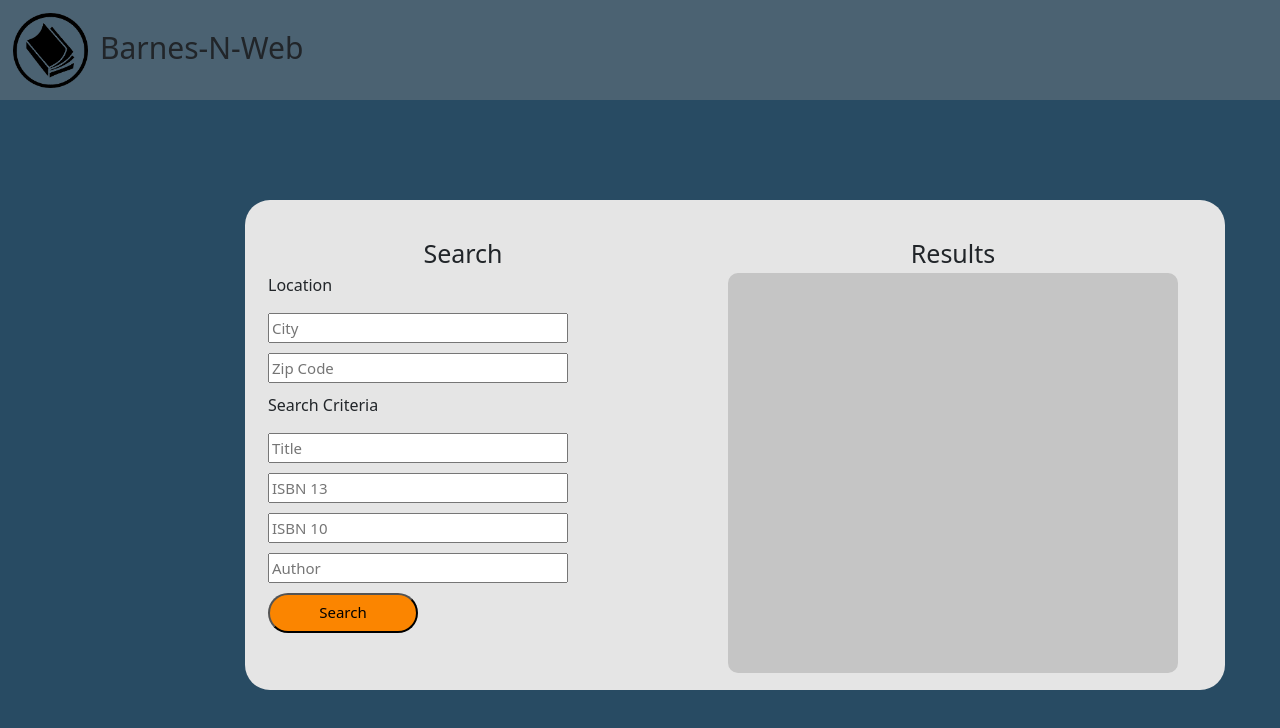
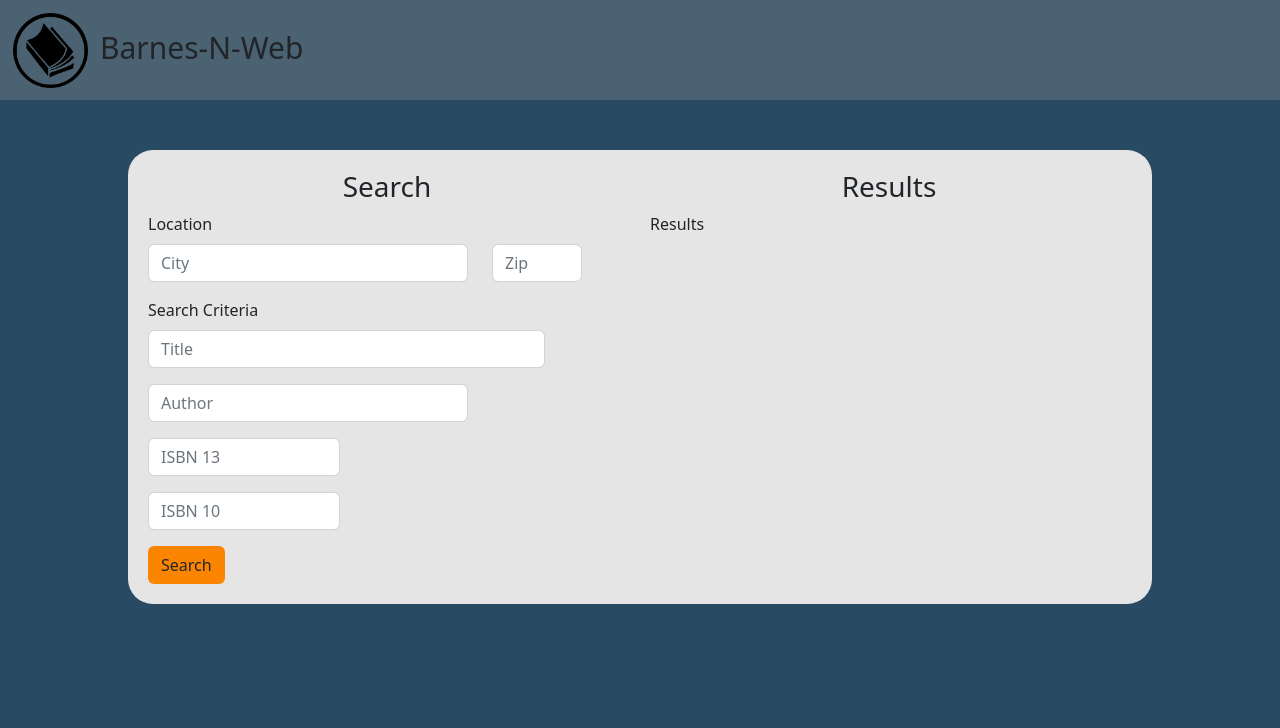
Before and after one commit to rigrergl/barnes-n-web, a Next.js app in the folder barnes-n-web/: page /Search in a window 1280 px wide. Shown: the top 728 px of the page. Built offline with nearby package versions, Linux system fonts and the light colour scheme.

Commit message:
Initial Fixes for Search Page

```diff
--- a/barnes-n-web/pages/Search.tsx
+++ b/barnes-n-web/pages/Search.tsx
@@ -1,61 +1,26 @@
+import Row from "react-bootstrap/Row";
+import Col from "react-bootstrap/Col";
 import Header from "./components/Header";
+import SearchForm from "./components/SearchForm";
+import Button from "./components/Button";
+import Results from "./components/Results";
 
 const Search = () => {
   return (
     <div className="page">
       <Header />
       <div className="searchBox">
-        <div className="row">
-          {/* Search Section */}
-          <div className="column">
-            <label className="searchText">Search</label>
-            <form>
-              <label>
-                <p>Location</p>
-                <input
-                  className="searchInputBox"
-                  type="text"
-                  placeholder="City"
-                />
-                <input
-                  className="searchInputBox"
-                  type="text"
-                  placeholder="Zip Code"
-                />
-              </label>
-              <label>
-                <p>Search Criteria</p>
-                <input
-                  className="searchInputBox"
-                  type="text"
-                  placeholder="Title"
-                />
-                <input
-                  className="searchInputBox"
-                  type="text"
-                  placeholder="ISBN 13"
-                />
-                <input
-                  className="searchInputBox"
-                  type="text"
-                  placeholder="ISBN 10"
-                />
-                <input
-                  className="searchInputBox"
-                  type="text"
-                  placeholder="Author"
-                />
-              </label>
-              {/* Submit Button */}
-              <input className="searchButton" type="submit" value="Search" />
-            </form>
-          </div>
-          {/* Results Section */}
-          <div className="column">
-            <label className="searchText">Results</label>
-            <div className="resultsBox"></div>
-          </div>
-        </div>
+        <Row>
+          <Col>
+            <h3 style={{ textAlign: "center" }}>Search</h3>
+            <SearchForm />
+            <Button color={"#FB8500"} text={"Search"} />
+          </Col>
+          <Col>
+            <h3 style={{ textAlign: "center" }}>Results</h3>
+            <Results />
+          </Col>
+        </Row>
       </div>
     </div>
   );
--- a/barnes-n-web/pages/_app.tsx
+++ b/barnes-n-web/pages/_app.tsx
@@ -2,7 +2,6 @@ import type { AppProps } from "next/app";
 import "bootstrap/dist/css/bootstrap.min.css";
 import "./index.css";
 import "./css/registration.css";
-import "./css/search.css";
 
 function MyApp({ Component, pageProps }: AppProps) {
   return <Component {...pageProps} />;
--- /dev/null
+++ b/barnes-n-web/pages/components/Button.tsx
@@ -0,0 +1,16 @@
+import PropTypes from "prop-types";
+
+type Props = {
+  color: string;
+  text: string;
+};
+
+const Button = (props: Props) => {
+  return (
+    <button style={{ backgroundColor: props.color }} className="btn">
+      {props.text}
+    </button>
+  );
+};
+
+export default Button;
--- /dev/null
+++ b/barnes-n-web/pages/components/Results.tsx
@@ -0,0 +1,7 @@
+import React from "react";
+
+function Results() {
+  return <div>Results</div>;
+}
+
+export default Results;
--- /dev/null
+++ b/barnes-n-web/pages/components/SearchForm.tsx
@@ -0,0 +1,49 @@
+import PropTypes from "prop-types";
+import { FormLabel } from "react-bootstrap";
+import Form from "react-bootstrap/Form";
+import Row from "react-bootstrap/Row";
+import Col from "react-bootstrap/Col";
+
+function SearchForm() {
+  return (
+    <Form>
+      <Form.Label>Location</Form.Label>
+      <Row className="mb-3">
+        <Form.Group as={Col} controlId="formGridCity">
+          <Form.Control
+            style={{ width: "25vw" }}
+            type="city"
+            placeholder="City"
+          />
+        </Form.Group>
+
+        <Form.Group as={Col} controlId="formGridZipCode">
+          <Form.Control
+            style={{ width: "7vw" }}
+            type="zipcode"
+            placeholder="Zip"
+          />
+        </Form.Group>
+      </Row>
+
+      <Form.Group className="mb-3" controlId="formGridSearchCriteria">
+        <Form.Label>Search Criteria</Form.Label>
+        <Form.Control style={{ width: "31vw" }} placeholder="Title" />
+      </Form.Group>
+
+      <Form.Group className="mb-3" controlId="formGridAuthor">
+        <Form.Control style={{ width: "25vw" }} placeholder="Author" />
+      </Form.Group>
+
+      <Form.Group className="mb-3" controlId="formGridIsbn13">
+        <Form.Control style={{ width: "15vw" }} placeholder="ISBN 13" />
+      </Form.Group>
+
+      <Form.Group className="mb-3" controlId="formGridIsbn10">
+        <Form.Control style={{ width: "15vw" }} placeholder="ISBN 10" />
+      </Form.Group>
+    </Form>
+  );
+}
+
+export default SearchForm;
--- a/barnes-n-web/pages/css/search.css
+++ /dev/null
@@ -1,24 +0,0 @@
-.searchText {
-  position: relative;
-  text-align: center;
-  font-size: 25px;
-}
-
-.searchInputBox {
-  position: relative;
-  text-align: left;
-  font-size: 15px;
-  height: 30px;
-  width: 300px;
-  margin-bottom: 10px;
-}
-
-.searchButton {
-  position: relative;
-  text-align: center;
-  font-size: 15px;
-  height: 40px;
-  width: 150px;
-  background: #fb8500;
-  border-radius: 25px;
-}
--- a/barnes-n-web/pages/index.css
+++ b/barnes-n-web/pages/index.css
@@ -1,11 +1,11 @@
 .page {
-  width: 1440px;
-  height: 1024px;
+  width: 100vw;
+  height: 100vh;
 }
 
 .header {
   height: 100px;
-  width: 1440px;
+  width: 100vw;
   background: #4b6272;
   margin-top: 0%;
 }
@@ -42,19 +42,22 @@
 
 .searchBox {
   border-radius: 25px;
-  width: 980px;
-  height: 490px;
+  width: 80vw;
+  height: fit-content;
   background-color: #e5e5e5;
-  position: absolute;
-  left: 245px;
-  top: 25%;
+  margin-left: auto;
+  margin-right: auto;
+  padding-left: 20px;
+  padding-top: 20px;
+  padding-bottom: 20px;
+  margin-top: 50px;
 }
 
 .resultsBox {
   border-radius: 10px;
-  width: 450px;
-  height: 400px;
   background-color: #c5c5c5;
+  width: 30vw;
+  height: 65vh;
   top: 25%;
 }
 
```
